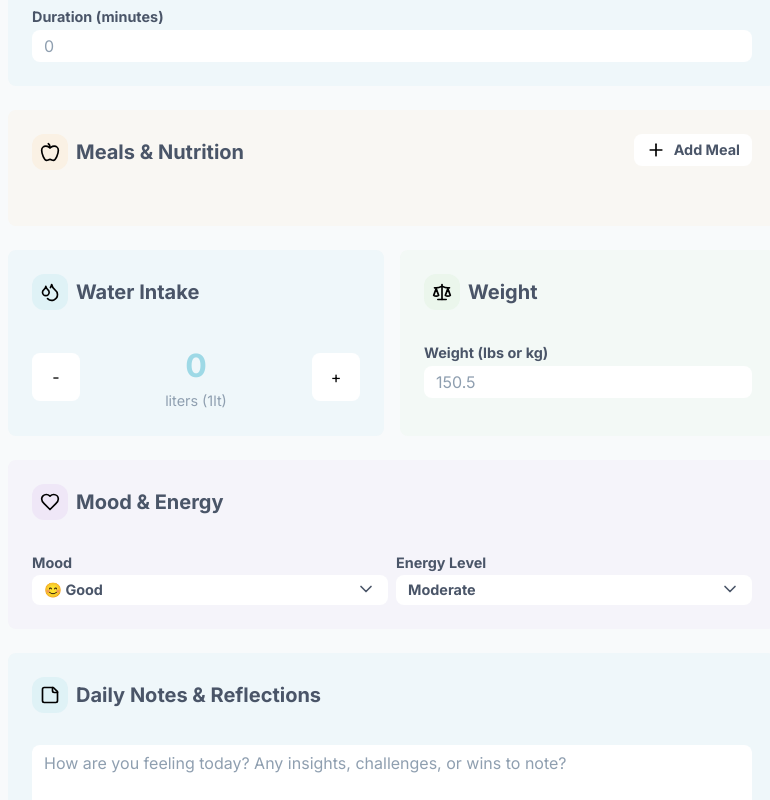
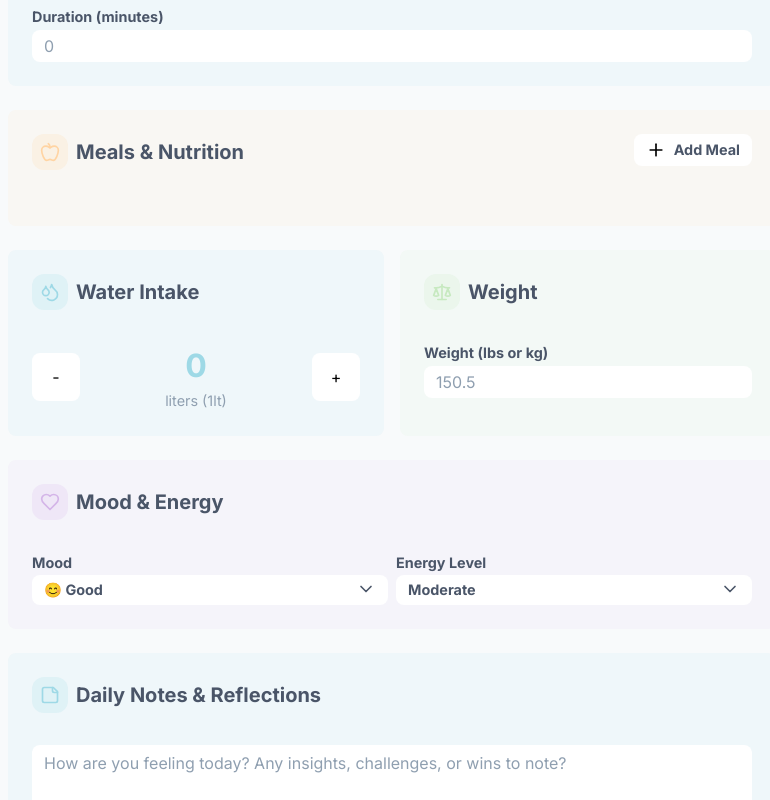
Before and after one commit to RevainIDN/workout-journal-app, a Next.js app: page / in a window 1280 px wide. Shown: the part 520-1320 px from the top of the page, without its empty margins (248-1018 px from the left). Built offline with nearby package versions, Linux system fonts and the light colour scheme.

Commit message:
style: minor theme and globals cleanup, custom SVG icon colors added

```diff
--- a/src/app/components/MoodSection/MoodSection.module.css
+++ b/src/app/components/MoodSection/MoodSection.module.css
@@ -20,6 +20,7 @@
 	justify-content: center;
 	background-color: rgba(var(--pastel-lavender-rgb), 0.2);
 	border-radius: 12px;
+	color: rgba(var(--pastel-lavender-rgb), 1);
 	width: 36px;
 	height: 36px;
 }
--- a/src/app/components/NotesSection/NotesSection.module.css
+++ b/src/app/components/NotesSection/NotesSection.module.css
@@ -20,6 +20,7 @@
 	justify-content: center;
 	background-color: rgba(var(--pastel-aqua-rgb), 0.2);
 	border-radius: 12px;
+	color: rgba(var(--pastel-aqua-rgb), 1);
 	width: 36px;
 	height: 36px;
 }
--- a/src/app/components/NutritionSection/NutritionSection.module.css
+++ b/src/app/components/NutritionSection/NutritionSection.module.css
@@ -25,6 +25,7 @@
 	justify-content: center;
 	background-color: rgba(var(--pastel-peach-rgb), 0.2);
 	border-radius: 12px;
+	color: rgba(var(--pastel-peach-rgb), 1);
 	width: 36px;
 	height: 36px;
 }
--- a/src/app/components/WaterSection/WaterSection.module.css
+++ b/src/app/components/WaterSection/WaterSection.module.css
@@ -21,6 +21,7 @@
 	justify-content: center;
 	background-color: rgba(var(--pastel-aqua-rgb), 0.2);
 	border-radius: 12px;
+	color: rgba(var(--pastel-aqua-rgb), 1);
 	width: 36px;
 	height: 36px;
 }
--- a/src/app/components/WeightSection/WeightSection.module.css
+++ b/src/app/components/WeightSection/WeightSection.module.css
@@ -21,6 +21,7 @@
 	justify-content: center;
 	background-color: rgba(var(--pastel-green-rgb), 0.2);
 	border-radius: 12px;
+	color: rgba(var(--pastel-green-rgb), 1);
 	width: 36px;
 	height: 36px;
 }
--- a/src/app/components/WorkoutSection/WorkoutSection.module.css
+++ b/src/app/components/WorkoutSection/WorkoutSection.module.css
@@ -20,6 +20,7 @@
 	justify-content: center;
 	background-color: rgba(var(--pastel-aqua-rgb), 0.2);
 	border-radius: 12px;
+	color: rgba(var(--pastel-aqua-rgb), 1);
 	width: 36px;
 	height: 36px;
 }
--- a/src/styles/globals.css
+++ b/src/styles/globals.css
@@ -23,10 +23,20 @@ body,
 }
 
 body {
+  display: flex;
+  flex-direction: column;
   min-height: 100%;
   line-height: 1.5;
   background-color: var(--main-background);
   font-family: var(--font-sans), sans-serif;
+}
+
+main {
+  flex: 1;
+}
+
+footer {
+  margin-top: auto;
 }
 
 ul,
--- a/src/styles/theme.css
+++ b/src/styles/theme.css
@@ -2,6 +2,7 @@
 	--main-background: #f8fAfB;
 	--default-background: #FFFFFF;
 	--header-logo: #a1d9e7;
+	--border: #a8d8ea33;
 
 	--primary-color: #4a5568;
 	--primary-background: #a8d8ea;
```
